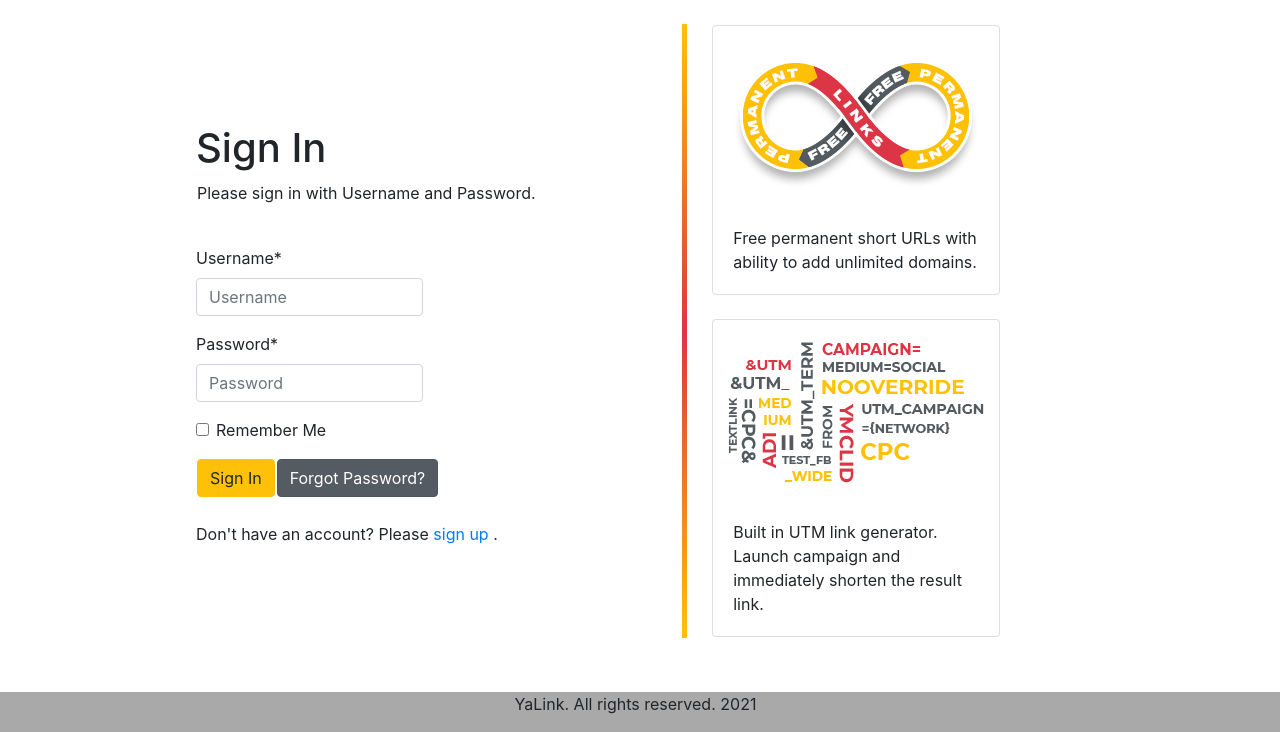
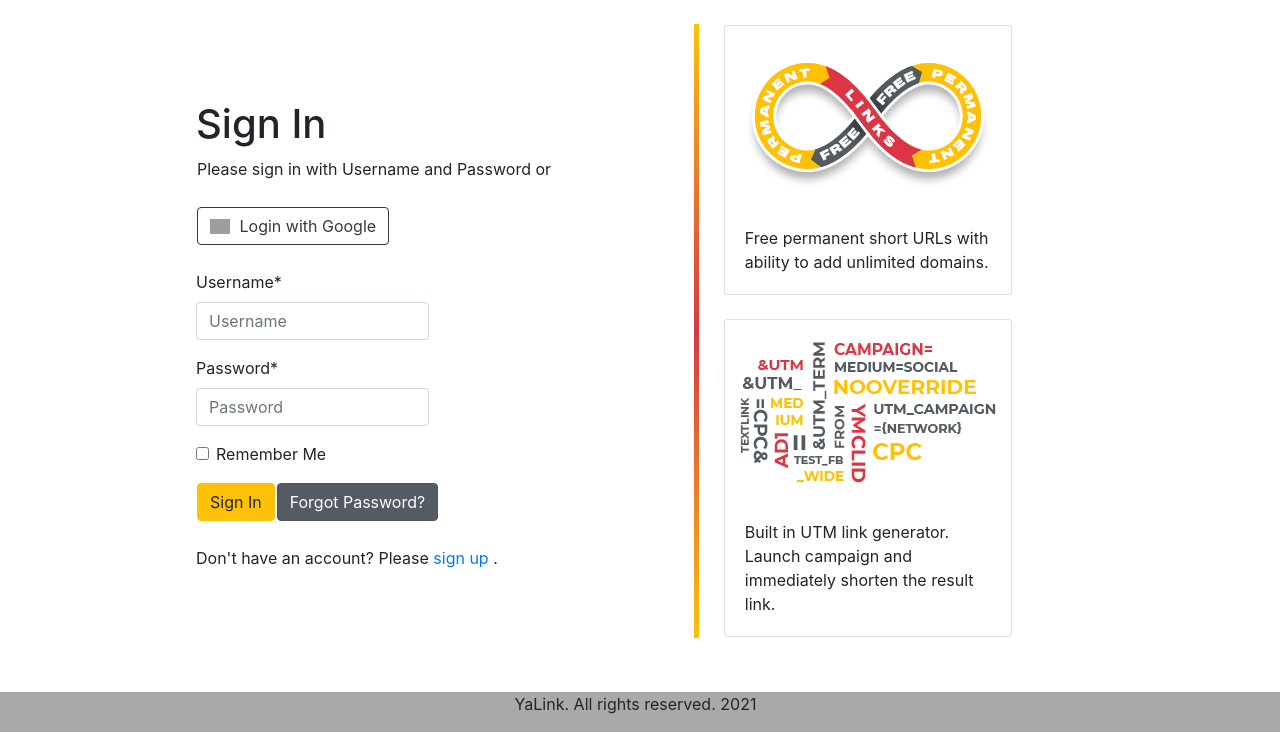
Before and after one commit to UNCLT/Django-URL-Shortener, a Django app: page /accounts/login/ in a window 1280 px wide. Shown: the part 68-800 px from the top of the page. Run offline with Django 3.2, Linux system fonts and the light colour scheme; some libraries are stand-ins or nearby versions; grey boxes are pictures that could not be loaded.

Commit message:
Google OAuth on

```diff
--- a/shortlink/templates/allauth/account/login.html
+++ b/shortlink/templates/allauth/account/login.html
@@ -26,27 +26,24 @@
                             <tr>
                                 <td>
                                     {% blocktrans with site.name as site_name %}Please sign in with Username and
-                                        Password.
-                                        <p>
-
-                                        </p>
+                                        Password or
                                     {% endblocktrans %}
-
-
-
-{#                                    <div class="row">#}
-{#                                        <div class="col-md-9">#}
-{#                                            <a class="btn btn-outline-dark" href="/accounts/google/login/" role="button"#}
-{#                                               style="text-transform:none">#}
-{#                                                <img width="20px" style="margin-bottom:3px; margin-right:5px"#}
-{#                                                     alt="Google sign-in"#}
-{#                                                     src="https://upload.wikimedia.org/wikipedia/commons/thumb/5/53/Google_%22G%22_Logo.svg/512px-Google_%22G%22_Logo.svg.png"/>#}
-{#                                                Login with Google#}
-{#                                            </a>#}
-{#                                        </div>#}
-{#                                    </div>#}
-
-
+                                </td>
+                            </tr>
+                            <tr>
+                                <td>
+                                    <br>
+                                    <div class="row">
+                                        <div class="col-md-9">
+                                            <a class="btn btn-outline-dark" href="/accounts/google/login/" role="button"
+                                               style="text-transform:none">
+                                                <img width="20px" style="margin-bottom:3px; margin-right:5px"
+                                                     alt="Google sign-in"
+                                                     src="https://upload.wikimedia.org/wikipedia/commons/thumb/5/53/Google_%22G%22_Logo.svg/512px-Google_%22G%22_Logo.svg.png"/>
+                                                Login with Google
+                                            </a>
+                                        </div>
+                                    </div>
                                 </td>
                             </tr>
                         </table>
@@ -56,7 +53,7 @@
 
                     {% else %}
                         <p>{% blocktrans %}If you have not created an account yet, then please
-                            <a href="{{ signup_url }}">sign up</a> first.{% endblocktrans %}</p>
+                            <a href="{{ signup_url }}">sign up</a>first.{% endblocktrans %}</p>
                     {% endif %}
 
                     <form class="login" method="POST" action="{% url 'account_login' %}">
```
Also changed, not shown: shortlink/templates/allauth/account/signup.html (+17 -5 lines).
